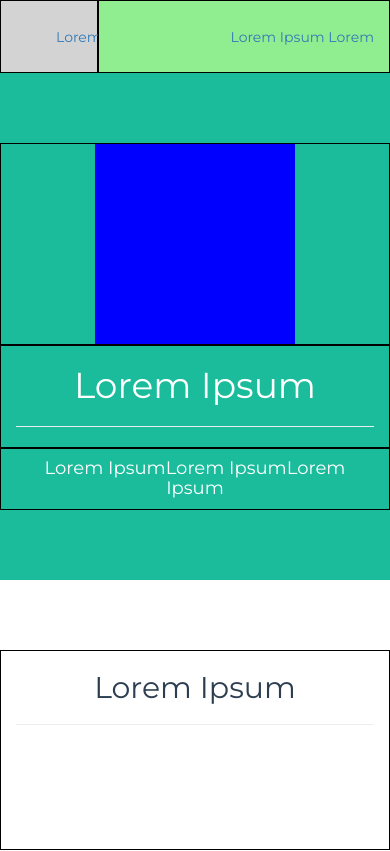
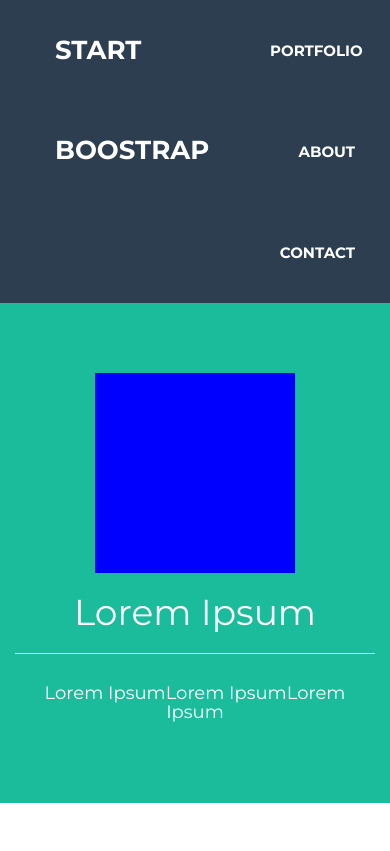
Before and after one commit to maregaale/html-css-bootstrap-freelancer, a plain HTML site: page index.html in a window 390 px wide. Shown: the top 851 px of the page. Drawn offline with nearby package versions, Linux system fonts and the light colour scheme.

Commit message:
aggiunta main-nav completa senza responsive e senza menu hamburgher

```diff
--- a/css/style.css
+++ b/css/style.css
@@ -1,17 +1,4 @@
 /* colori e misure dei blocchi da togliere */
-.debug [class*='col-'] {
-  border: 1px solid black;
-}
-
-#main_nav .col-xs-3 {
-  background: lightgrey;
-}
-
-#main_nav .col-xs-9 {
-  background: lightgreen;
-}
-
-
 .container_small {
   background: lightblue;
 }
@@ -97,12 +84,37 @@
 /* header */
 /* main_nav */
 #main_nav {
-  line-height: 70px;
+  line-height: 100px;
+  text-transform: uppercase;
+}
+
+#main_nav ul {
+  list-style: none;
 }
 
 #main_nav li {
   display: inline-block;
   vertical-align: middle;
 }
+
+#main_nav a {
+  display: inline-block;
+  color: white;
+  text-decoration: none;
+}
+
+.nav_left {
+  font-size: 26px;
+  font-weight: bold;
+}
+
+.nav_right {
+  font-size: 15px;
+  font-weight: bold;
+}
+
+.nav_right li {
+  padding: 0 20px;
+}
 /* /main_nav */
 /* /header */
--- a/index.html
+++ b/index.html
@@ -24,25 +24,43 @@
 
     <title>Bootstrap Freelancer</title>
   </head>
-  <body class="debug">
+  <body>
     <!-- intestazione -->
     <header class="text_white">
       <!-- main_nav -->
       <div id="main_nav" class="bg_primary">
         <div class="container">
           <div class="row">
-            <div class="col-xs-3">
-              <ul class="nav_left">
-                <li><a href="#">Lorem</a></li>
-              </ul>
+            <!-- main_nav left -->
+            <div class="col-xs-6">
+              <nav class="nav_left">
+                <ul>
+                  <li>
+                    <a href="#">start boostrap</a>
+                  </li>
+                </ul>
+              </nav>
             </div>
-            <div class="col-xs-9 text-right">
-              <ul class="nav_right">
-                <li><a href="#">Lorem</a></li>
-                <li><a href="#">Ipsum</a></li>
-                <li><a href="#">Lorem</a></li>
-              </ul>
+            <!-- /main_nav left -->
+
+            <!-- main_nav right -->
+            <div class="col-xs-6 text-right">
+              <nav class="nav_right">
+                <ul>
+                  <li>
+                    <a href="#">portfolio</a>
+                  </li>
+                  <li>
+                    <a href="#">about</a>
+                  </li>
+                  <li>
+                    <a href="#">contact</a>
+                  </li>
+                </ul>
+              </nav>
             </div>
+            <!-- /main_nav right -->
+
           </div>
         </div>
       </div>
```
Also changed, not shown: test.html (line endings or trailing spaces).
